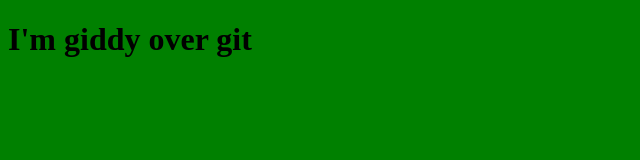
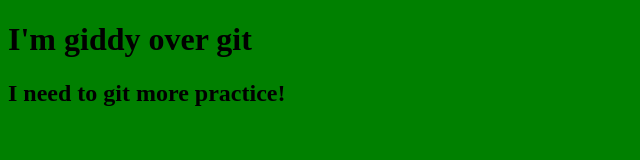
Before and after one commit to edgo78/exampleGitHub, a plain HTML site: page index.html in a window 1280 px wide. Shown: the whole page, without its empty margins (0-640 px from the left). Drawn offline with Linux system fonts and the light colour scheme.

Commit message:
updated index file

```diff
--- a/index.html
+++ b/index.html
@@ -8,5 +8,6 @@
 </head>
 <body>
     <h1>I'm giddy over git</h1>
+    <h2>I need to git more practice!</h2>
 </body>
 </html>
```
